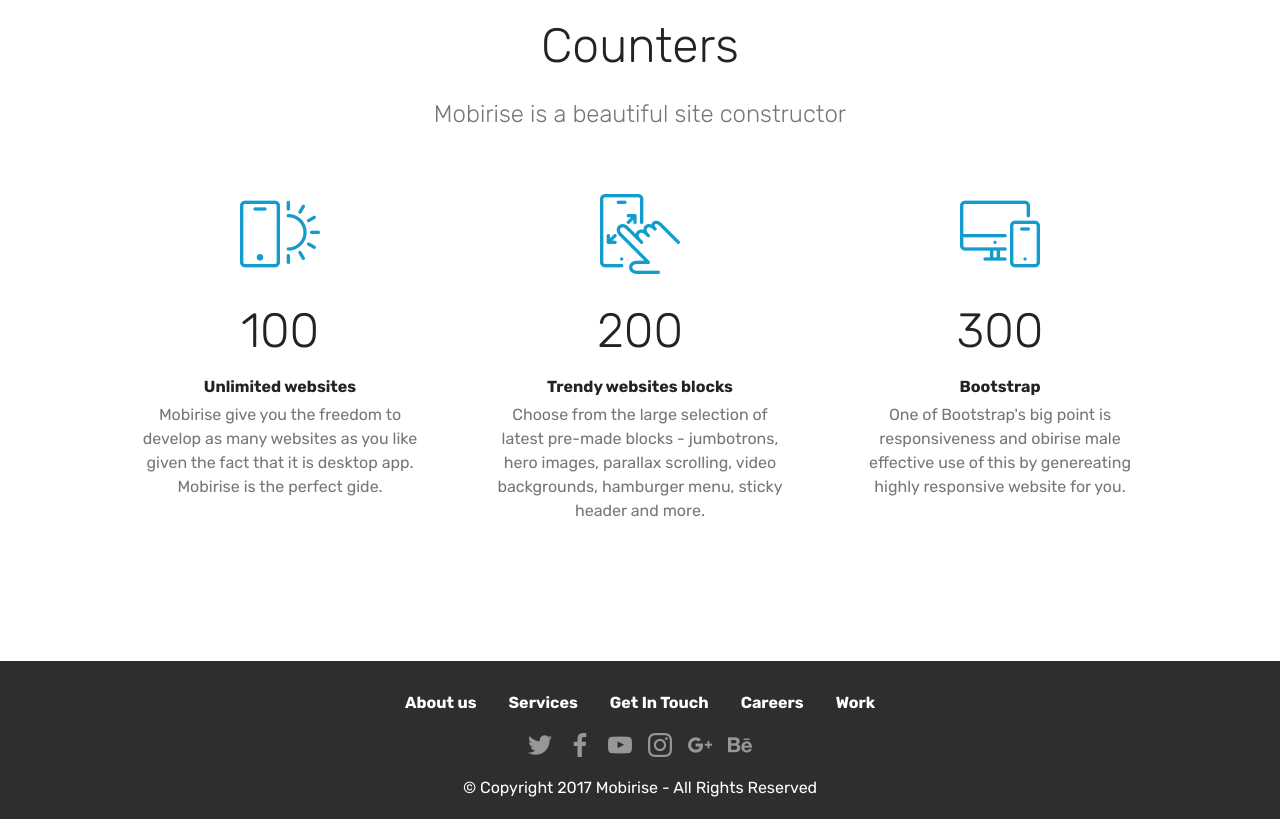
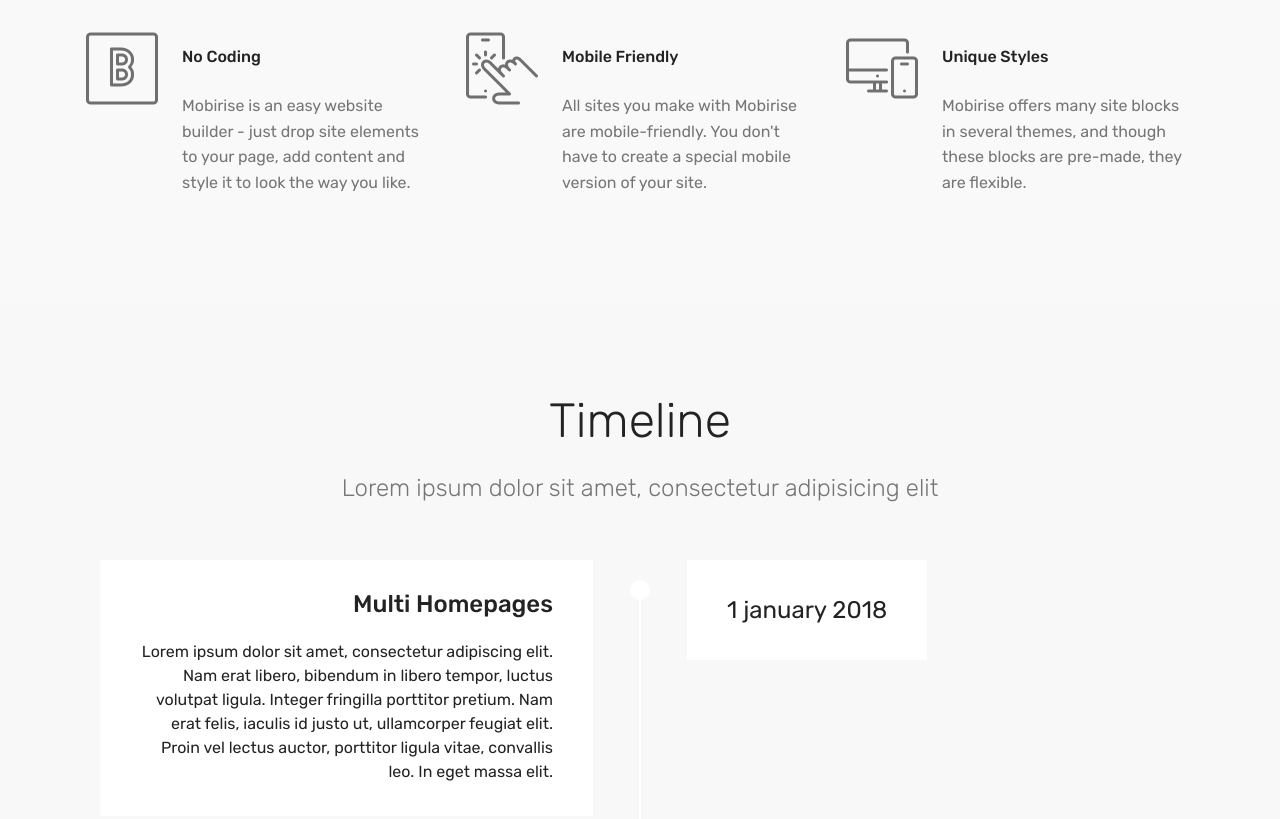
Before and after one commit to bdtechnologies/home, a plain HTML site: page page1.html in a window 1280 px wide. Shown: the part 560-1379 px from the top of the page. Drawn offline with Linux system fonts and the light colour scheme; files whose address does not match are found by name.

Commit message:
create github pages

```diff
--- a/assets/mobirise/css/mbr-additional.css
+++ b/assets/mobirise/css/mbr-additional.css
@@ -2601,30 +2601,150 @@
 .cid-rmRNjU5hwB .dropdown-item:hover {
   color: #c1c1c1 !important;
 }
-.cid-rqJYsKlYqi {
+.cid-rqKg9nRo03 {
   padding-top: 90px;
   padding-bottom: 90px;
+  background-color: #f9f9f9;
+}
+.cid-rqKg9nRo03 h4 {
+  text-align: left;
+  font-weight: 500;
+}
+.cid-rqKg9nRo03 p {
+  color: #767676;
+  text-align: left;
+  margin-bottom: 0;
+}
+.cid-rqKg9nRo03 .card-img {
+  width: auto;
+}
+.cid-rqKg9nRo03 .card-img span {
+  font-size: 72px;
+  color: #707070;
+}
+.cid-rqKg9nRo03 .card-box {
+  padding-left: 1rem;
+  word-break: break-word;
+}
+@media (max-width: 991px) {
+  .cid-rqKg9nRo03 .card-img {
+    text-align: left;
+    padding-bottom: 0.75rem;
+  }
+}
+@media (max-width: 300px) {
+  .cid-rqKg9nRo03 .card-img span {
+    font-size: 40px !important;
+  }
+}
+.cid-rqKggk4lpl {
+  padding-top: 90px;
+  padding-bottom: 90px;
+  background-color: #f8f8f8;
+}
+.cid-rqKggk4lpl .mbr-section-subtitle {
+  color: #767676;
+  text-align: center;
+  font-weight: 300;
+}
+.cid-rqKggk4lpl .timeline-text-content {
+  padding: 2rem 2.5rem;
+  background: #ffffff;
+  margin-left: 2rem;
+}
+.cid-rqKggk4lpl .timeline-text-content p {
+  margin-bottom: 0;
+}
+.cid-rqKggk4lpl .time-line-date-content {
+  margin-right: 2rem;
+}
+.cid-rqKggk4lpl .time-line-date-content p {
+  padding: 2rem 2.5rem;
+  background: #ffffff;
+  float: right;
+}
+.cid-rqKggk4lpl .timeline-element {
+  margin-bottom: 50px;
+  position: relative;
+  word-wrap: break-word;
+  word-break: break-word;
+  display: -webkit-flex;
+  flex-direction: row;
+  -webkit-flex-direction: row;
+}
+.cid-rqKggk4lpl .timeline-element:hover .mbr-timeline-date {
+  box-shadow: 0 7px 20px 0px rgba(0, 0, 0, 0.08);
+  transition: all .4s;
+}
+.cid-rqKggk4lpl .timeline-element:hover .timeline-text-content {
+  box-shadow: 0 7px 20px 0px rgba(0, 0, 0, 0.08);
+  transition: all .4s;
+}
+.cid-rqKggk4lpl .mbr-timeline-date,
+.cid-rqKggk4lpl .timeline-text-content {
+  transition: all .4s;
+}
+.cid-rqKggk4lpl .reverse {
+  flex-direction: row-reverse;
+  -webkit-flex-direction: row-reverse;
+}
+.cid-rqKggk4lpl .reverse .timeline-text-content {
+  margin-right: 2rem;
+  margin-left: 0;
+}
+.cid-rqKggk4lpl .reverse .time-line-date-content {
+  margin-left: 2rem;
+  margin-right: 0rem;
+}
+.cid-rqKggk4lpl .reverse .time-line-date-content p {
+  float: left;
+}
+.cid-rqKggk4lpl .iconBackground {
+  position: absolute;
+  left: 50%;
+  width: 20px;
+  height: 20px;
+  line-height: 30px;
+  text-align: center;
+  border-radius: 50%;
+  font-size: 30px;
+  display: inline-block;
   background-color: #ffffff;
-}
-.cid-rqJYsKlYqi h3 {
-  text-align: center;
-}
-.cid-rqJYsKlYqi .mbr-section-subtitle {
-  color: #767676;
-  font-weight: 300;
-}
-.cid-rqJYsKlYqi .mbr-content-text {
-  color: #767676;
-}
-.cid-rqJYsKlYqi .panel-item {
-  background: #ffffff;
-}
-.cid-rqJYsKlYqi .card {
-  word-wrap: break-word;
-}
-.cid-rqJYsKlYqi .mbr-iconfont {
-  font-size: 80px;
-  color: #149dcc;
+  top: 20px;
+  margin-left: -10px;
+}
+.cid-rqKggk4lpl .separline:before {
+  top: 20px;
+  bottom: 0;
+  position: absolute;
+  content: "";
+  width: 2px;
+  background-color: #ffffff;
+  left: calc(50% - 1px);
+  height: calc(100% + 4rem);
+}
+@media (max-width: 768px) {
+  .cid-rqKggk4lpl .iconBackground {
+    left: 0 !important;
+  }
+  .cid-rqKggk4lpl .separline:before {
+    left: 0!important;
+  }
+  .cid-rqKggk4lpl .timeline-text-content {
+    margin-left: 0 !important;
+  }
+  .cid-rqKggk4lpl .time-line-date-content {
+    margin-right: 0 !important;
+  }
+  .cid-rqKggk4lpl .time-line-date-content p {
+    float: left !important;
+  }
+  .cid-rqKggk4lpl .reverse .time-line-date-content {
+    margin-left: 0 !important;
+  }
+  .cid-rqKggk4lpl .reverse .timeline-text-content {
+    margin-right: 0 !important;
+  }
 }
 .cid-rqJYuE9gxP {
   padding-top: 30px;
--- a/page1.html
+++ b/page1.html
@@ -14,8 +14,8 @@
   <link rel="stylesheet" href="assets/bootstrap/css/bootstrap.min.css">
   <link rel="stylesheet" href="assets/bootstrap/css/bootstrap-grid.min.css">
   <link rel="stylesheet" href="assets/bootstrap/css/bootstrap-reboot.min.css">
+  <link rel="stylesheet" href="assets/dropdown/css/style.css">
   <link rel="stylesheet" href="assets/socicon/css/styles.css">
-  <link rel="stylesheet" href="assets/dropdown/css/style.css">
   <link rel="stylesheet" href="assets/theme/css/style.css">
   <link rel="stylesheet" href="assets/mobirise/css/mbr-additional.css" type="text/css">
 
@@ -62,7 +62,7 @@
     </nav>
 </section>
 
-<section class="engine"><a href="https://mobirise.co/p">bootstrap navbar</a></section><section class="mbr-section info3 cid-rqJYKmdKW3" id="info3-12">
+<section class="engine"><a href="https://mobirise.co/h">make a website for free</a></section><section class="mbr-section info3 cid-rqJYKmdKW3" id="info3-12">
 
 
 
@@ -89,76 +89,141 @@
     </div>
 </section>
 
-<section class="counters1 counters cid-rqJYsKlYqi" id="counters1-10">
-
+<section class="features7 cid-rqKg9nRo03" id="features7-14">
 
 
 
 
     <div class="container">
-        <h2 class="mbr-section-title pb-3 align-center mbr-fonts-style display-2">
-            Counters
-        </h2>
-        <h3 class="mbr-section-subtitle mbr-fonts-style display-5">
-            Mobirise is a beautiful site constructor
-        </h3>
+        <div class="row justify-content-center">
 
-        <div class="container pt-4 mt-2">
-            <div class="media-container-row">
-                <div class="card p-3 align-center col-12 col-md-6 col-lg-4">
-                    <div class="panel-item p-3">
-                        <div class="card-img pb-3">
-                            <span class="mbri-mobirise mbr-iconfont"></span>
+            <div class="card p-3 col-12 col-md-6 col-lg-4">
+                <div class="media">
+                    <div class="card-img pr-2">
+                        <span class="mbri-bootstrap mbr-iconfont"></span>
+                    </div>
+                    <div class="card-box media-body">
+                        <h4 class="card-title py-3 mbr-fonts-style display-7">
+                            No Coding
+                        </h4>
+                        <p class="mbr-text mbr-fonts-style display-7">
+                           Mobirise is an easy website builder - just drop site elements to your page, add content and style it to look the way you like.
+                        </p>
+                    </div>
+                </div>
             </div>
 
-                        <div class="card-text">
-                            <h3 class="count pt-3 pb-3 mbr-fonts-style display-2">
-                                  100
-                            </h3>
-                            <h4 class="mbr-content-title mbr-bold mbr-fonts-style display-7">
-                                Unlimited websites
+            <div class="card p-3 col-12 col-md-6 col-lg-4">
+                <div class="media">
+                    <div class="card-img pr-2">
+                        <span class="mbri-touch mbr-iconfont"></span>
+                    </div>
+                    <div class="card-box media-body">
+                        <h4 class="card-title py-3 mbr-fonts-style display-7">
+                            Mobile Friendly
                         </h4>
-                            <p class="mbr-content-text mbr-fonts-style display-7">
-                                Mobirise give you the freedom to develop as many websites as you like given the fact that it is desktop app. Mobirise is the perfect gide.
+                        <p class="mbr-text mbr-fonts-style display-7">
+                           All sites you make with Mobirise are mobile-friendly. You don't have to create a special mobile version of your site.
+                        </p>
+                    </div>
+                </div>
+            </div>
+
+            <div class="card p-3 col-12 col-md-6 col-lg-4">
+                <div class="media">
+                    <div class="card-img pr-2">
+                        <span class="mbri-responsive mbr-iconfont"></span>
+                    </div>
+                    <div class="media-body card-box">
+                        <h4 class="card-title py-3 mbr-fonts-style display-7">
+                            Unique Styles
+                        </h4>
+                        <p class="mbr-text mbr-fonts-style display-7">
+                           Mobirise offers many site blocks in several themes, and though these blocks are pre-made, they are flexible.
                         </p>
                     </div>
                 </div>
             </div>
 
 
-                <div class="card p-3 align-center col-12 col-md-6 col-lg-4">
-                    <div class="panel-item p-3">
-                        <div class="card-img pb-3">
-                            <span class="mbri-touch-swipe mbr-iconfont"></span>
         </div>
-                        <div class="card-text">
-                            <h3 class="count pt-3 pb-3 mbr-fonts-style display-2">
-                                  200
+    </div>
+</section>
+
+<section class="timeline1 cid-rqKggk4lpl" id="timeline1-15">
+
+
+
+
+
+    <div class="container align-center">
+        <h2 class="mbr-section-title pb-3 mbr-fonts-style display-2">
+            Timeline
+        </h2>
+        <h3 class="mbr-section-subtitle pb-5 mbr-fonts-style display-5">
+            Lorem ipsum dolor sit amet, consectetur adipisicing elit
         </h3>
-                            <h4 class="mbr-content-title mbr-bold mbr-fonts-style display-7">
-                                Trendy websites blocks
+
+        <div class="container timelines-container" mbri-timelines="">
+            <div class="row timeline-element reverse separline">
+                 <div class="timeline-date-panel col-xs-12 col-md-6  align-left">
+                    <div class="time-line-date-content">
+                        <p class="mbr-timeline-date mbr-fonts-style display-5">
+                            1 january 2018
+                        </p>
+                    </div>
+                </div>
+           <span class="iconBackground"></span>
+            <div class="col-xs-12 col-md-6 align-right">
+                <div class="timeline-text-content">
+                    <h4 class="mbr-timeline-title pb-3 mbr-fonts-style display-5">
+                        Multi Homepages
                     </h4>
-                            <p class="mbr-content-text mbr-fonts-style display-7">
-                                    Choose from the large selection of latest pre-made blocks - jumbotrons, hero images, parallax scrolling, video backgrounds, hamburger menu, sticky header and more.
+                    <p class="mbr-timeline-text mbr-fonts-style display-7">
+                        Lorem ipsum dolor sit amet, consectetur adipiscing elit. Nam erat libero, bibendum in libero tempor, luctus volutpat ligula. Integer fringilla porttitor pretium. Nam erat felis, iaculis id justo ut, ullamcorper feugiat elit. Proin vel lectus auctor, porttitor ligula vitae, convallis leo. In eget massa elit.
                     </p>
                  </div>
             </div>
             </div>
 
-                <div class="card p-3 align-center col-12 col-md-6 col-lg-4">
-                    <div class="panel-item p-3">
-                        <div class="card-img pb-3">
-                            <span class="mbri-responsive mbr-iconfont"></span>
+            <div class="row timeline-element  separline">
+                <div class="timeline-date-panel col-xs-12 col-md-6 align-right">
+                    <div class="time-line-date-content">
+                        <p class="mbr-timeline-date mbr-fonts-style display-5">
+                            2 february 2019
+                        </p>
                     </div>
-                        <div class="card-text">
-                            <h3 class="count pt-3 pb-3 mbr-fonts-style display-2">
-                                  300
-                            </h3>
-                            <h4 class="mbr-content-title mbr-bold mbr-fonts-style display-7">
-                                Bootstrap
+                </div>
+                <span class="iconBackground"></span>
+                <div class="col-xs-12 col-md-6 align-left ">
+                    <div class="timeline-text-content">
+                        <h4 class="mbr-timeline-title pb-3 mbr-fonts-style display-5">
+                            Responsive Design
                         </h4>
-                            <p class="mbr-content-text mbr-fonts-style display-7">
-                                    One of Bootstrap's big point is responsiveness and obirise male effective use of this by genereating highly responsive website for you.
+                        <p class="mbr-timeline-text mbr-fonts-style display-7">
+                            Lorem ipsum dolor sit amet, consectetur adipiscing elit. Nam erat libero, bibendum in libero tempor, luctus volutpat ligula. Integer fringilla porttitor pretium. Nam erat felis, iaculis id justo ut, ullamcorper feugiat elit. Proin vel lectus auctor, porttitor ligula vitae, convallis leo. In eget massa elit.
+                        </p>
+                    </div>
+                </div>
+            </div>
+
+
+            <div class="row timeline-element reverse">
+                <div class="timeline-date-panel col-xs-12 col-md-6  align-left">
+                    <div class="time-line-date-content">
+                        <p class="mbr-timeline-date mbr-fonts-style display-5">
+                            3 march 2020
+                        </p>
+                    </div>
+                </div>
+                <span class="iconBackground"></span>
+                <div class="col-xs-12 col-md-6 align-right">
+                    <div class="timeline-text-content">
+                        <h4 class="mbr-timeline-title pb-3 mbr-fonts-style display-5">
+                            Smart Watch
+                        </h4>
+                        <p class="mbr-timeline-text mbr-fonts-style display-7">
+                            Lorem ipsum dolor sit amet, consectetur adipiscing elit. Nam erat libero, bibendum in libero tempor, luctus volutpat ligula. Integer fringilla porttitor pretium. Nam erat felis, iaculis id justo ut, ullamcorper feugiat elit. Proin vel lectus auctor, porttitor ligula vitae, convallis leo. In eget massa elit.
                         </p>
                     </div>
                 </div>
@@ -166,7 +231,23 @@
 
 
 
-            </div>
+
+
+
+
+
+
+
+
+
+
+
+
+
+
+
+
+
         </div>
     </div>
 </section>
@@ -246,10 +327,9 @@
   <script src="assets/popper/popper.min.js"></script>
   <script src="assets/tether/tether.min.js"></script>
   <script src="assets/bootstrap/js/bootstrap.min.js"></script>
+  <script src="assets/smoothscroll/smooth-scroll.js"></script>
   <script src="assets/dropdown/js/script.min.js"></script>
   <script src="assets/touchswipe/jquery.touch-swipe.min.js"></script>
-  <script src="assets/viewportchecker/jquery.viewportchecker.js"></script>
-  <script src="assets/smoothscroll/smooth-scroll.js"></script>
   <script src="assets/theme/js/script.js"></script>
 
 
```
Also changed, not shown: index.html (+1 -1 lines), 1 other file. Lines whose indentation alone changed are shown as unchanged.
